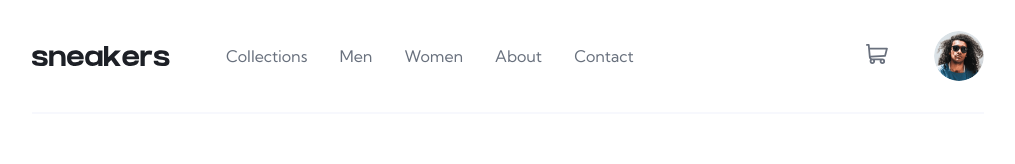
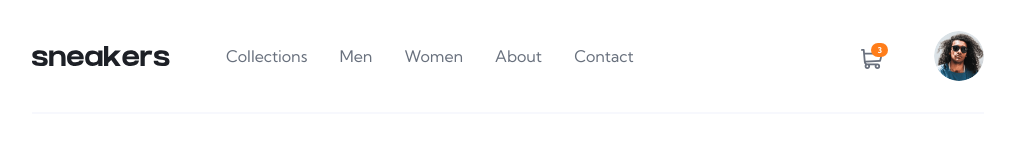
Before and after one commit to fernandoLRibeiro/ecommerce-product-page-solution, a React (Create React App) app: page / in a window 1280 px wide. Shown: the top 164 px of the page, without its empty margins (132-1147 px from the left). Built offline with nearby package versions, Linux system fonts and the light colour scheme.

Commit message:
Finish basic desktop cart styling

```diff
--- a/src/components/Cart.js
+++ b/src/components/Cart.js
@@ -1,14 +1,55 @@
-import React from "react";
+import React, { useState } from "react";
 import styles from "../styles/Cart.module.css";
 
 function Cart() {
+  const [openCart, setOpenCart] = useState(false);
+
   return (
     <div className={styles.Cart}>
-      <img
-        className={styles.icon}
-        src="./assets/images/icon-cart.svg"
-        alt="cart"
-      />
+      <div
+        className={styles.container}
+        onClick={() => {
+          setOpenCart(!openCart);
+        }}
+      >
+        <div className={styles.badge}>3</div>
+        <img
+          className={styles.icon}
+          src="./assets/images/icon-cart.svg"
+          alt="cart"
+        />
+      </div>
+      {openCart && (
+        <div className={styles.openCart}>
+          <header className={styles.header}>
+            <h5 className={styles.heading}>Cart</h5>
+          </header>
+          <div className={styles.secondHalf}>
+            <div className={styles.product}>
+              <img
+                className={styles.productThumbnail}
+                src="./assets/images/image-product-1-thumbnail.jpg"
+                alt="product thumbnail"
+              />
+              <div className={styles.productInfo}>
+                <p className={styles.productName}>
+                  Fall Limited Edition Sneakers
+                </p>
+                <div className={styles.priceCluster}>
+                  <p className={styles.relativePrice}>$125.00 x 3</p>
+                  <p className={styles.totalPrice}>$375.00</p>
+                </div>
+              </div>
+              <img
+                className={styles.deleteIcon}
+                src="./assets/images/icon-delete.svg"
+                alt="delete"
+              />
+            </div>
+            <button className={styles.button}>Checkout</button>
+          </div>
+        </div>
+      )}
     </div>
   );
 }
--- a/src/styles/App.css
+++ b/src/styles/App.css
@@ -1,3 +1,3 @@
 .App {
-  text-align: center;
+  text-align: left;
 }
--- a/src/styles/Cart.module.css
+++ b/src/styles/Cart.module.css
@@ -0,0 +1,127 @@
+.Cart {
+  position: relative;
+  display: flex;
+  flex-direction: column;
+  align-items: center;
+  justify-content: center;
+}
+
+.container {
+  display: flex;
+  flex-direction: column;
+  cursor: pointer;
+}
+
+.container:hover .icon {
+  color: var(--color-neutral-very-dark-grayish-blue);
+}
+
+.badge {
+  padding: 0.125rem 0.375rem;
+  background-color: var(--color-primary-orange);
+  border-radius: 0.5rem;
+  font-size: 0.5rem;
+  font-weight: 700;
+  color: var(--color-neutral-white);
+  margin-left: 0.625rem;
+  margin-bottom: -0.5rem;
+  z-index: 1;
+}
+
+.icon {
+  width: 1.375rem;
+  height: 1.25rem;
+}
+
+.openCart {
+  position: absolute;
+
+  top: 3rem;
+
+  background-color: var(--color-neutral-white);
+  border-radius: 0.75rem;
+  box-shadow: 0px 12px 36px -6px rgba(0, 0, 0, 0.25);
+}
+
+.header {
+  padding: 1.5rem;
+  border-bottom: 2px solid var(--color-neutral-light-grayish-blue);
+}
+
+.heading {
+  margin: 0;
+  font-size: 1rem;
+  font-weight: 700;
+}
+
+.secondHalf {
+  display: flex;
+  flex-direction: column;
+  padding: 1.5rem;
+  gap: 1.625rem;
+}
+
+.product {
+  display: flex;
+  gap: 1rem;
+  align-items: center;
+  width: 19.5rem;
+}
+
+.deleteIcon {
+  width: fit-content;
+  height: fit-content;
+  cursor: pointer;
+}
+
+.productThumbnail {
+  width: 3.125rem;
+  height: 3.125rem;
+  border-radius: 0.5rem;
+}
+
+.productInfo {
+  display: flex;
+  flex-direction: column;
+  gap: 0.375rem;
+}
+
+.productName {
+  font-size: 1rem;
+  color: var(--color-neutral-dark-grayish-blue);
+  line-height: normal;
+  margin: 0;
+  letter-spacing: 0.0025em;
+}
+
+.priceCluster {
+  display: flex;
+  gap: 0.375rem;
+}
+
+.relativePrice {
+  font-size: 1rem;
+  color: var(--color-neutral-dark-grayish-blue);
+  letter-spacing: 0.03em;
+  margin: 0;
+}
+
+.totalPrice {
+  font-size: 1rem;
+  font-weight: 700;
+  color: var(--color-neutral-very-dark-grayish-blue);
+  letter-spacing: 0.04em;
+  margin: 0;
+}
+
+.button {
+  border: 0;
+  outline: 0;
+  border-radius: 0.75rem;
+  background-color: var(--color-primary-orange);
+  font-size: 1rem;
+  font-weight: 700;
+  color: var(--color-neutral-white);
+  padding: 1.125em;
+  cursor: pointer;
+}
```
